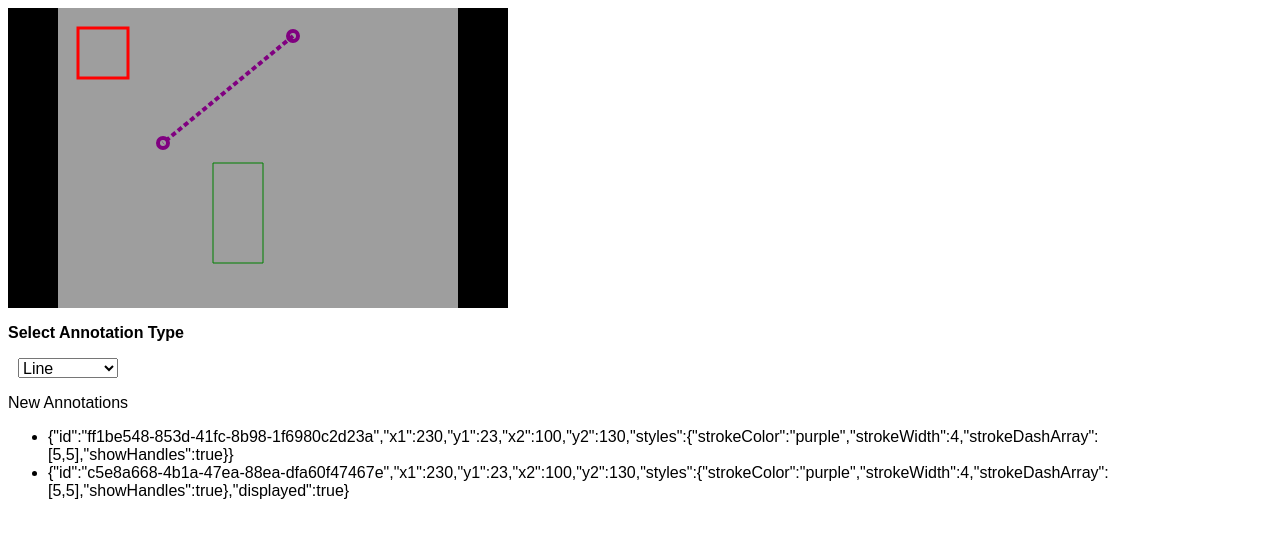
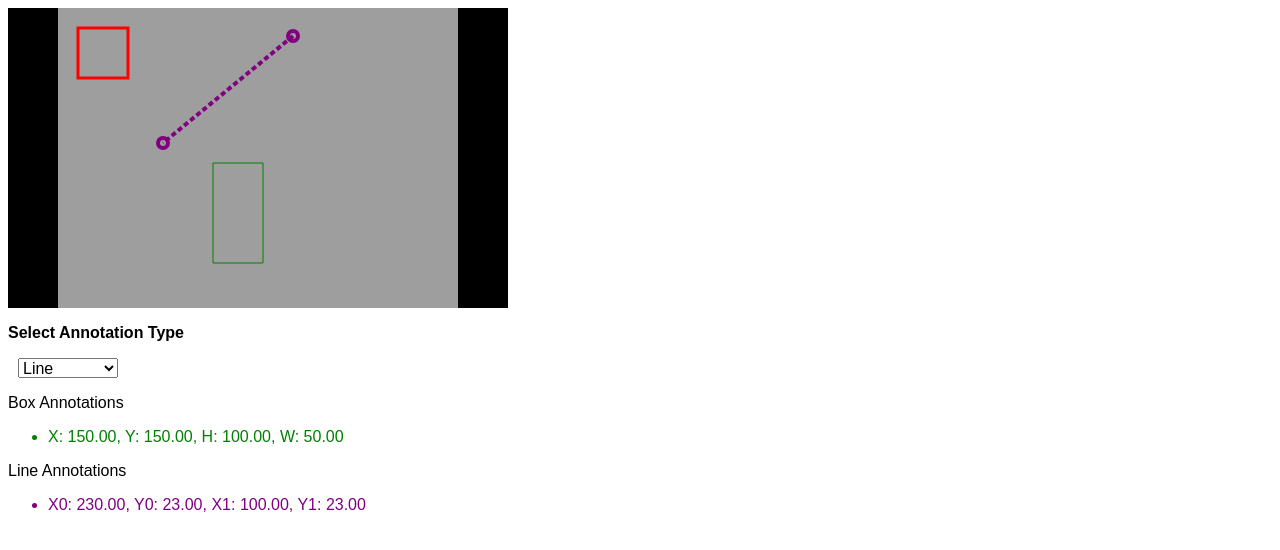
Before and after one commit to sharithg/image-annotator, a React (Vite) app: page / in a window 1280 px wide. Shown: the top 550 px of the page. Built offline with nearby package versions, Linux system fonts and the light colour scheme.

Commit message:
update demo

```diff
--- a/src/App.css
+++ b/src/App.css
@@ -1,6 +1,5 @@
 html * {
   font-size: 1em !important;
-  color: #000 !important;
   font-family: Arial !important;
 }
 
--- a/src/App.tsx
+++ b/src/App.tsx
@@ -47,9 +47,10 @@ const lineCoordinates = [
 
 function App() {
   const [drawType, setDrawType] = useState("line");
-  const [boundingBoxAnnotations, setBoundingBoxAnnotations] =
-    useState(bbCoordinates);
-  const [lineAnnotations, setLineAnnotations] = useState(lineCoordinates);
+  const [boundingBoxAnnotations, setBoundingBoxAnnotations] = useState<any[]>(
+    []
+  );
+  const [lineAnnotations, setLineAnnotations] = useState<any[]>([]);
 
   const handleAnnotationDraw = (
     currentAnnotationState: AnnotationsStateInternal,
@@ -58,24 +59,11 @@ function App() {
     if (newAnnotation.boundingBoxCoordinate) {
       setBoundingBoxAnnotations([
         ...boundingBoxAnnotations,
-        {
-          ...newAnnotation.boundingBoxCoordinate,
-          id: uuidv4(),
-          styles: {
-            strokeColor: "red",
-            strokeWidth: 10,
-          },
-        },
+        newAnnotation.boundingBoxCoordinate,
       ]);
     }
     if (newAnnotation.lineCoordinate) {
-      setLineAnnotations([
-        ...lineAnnotations,
-        {
-          ...newAnnotation.lineCoordinate,
-          id: uuidv4(),
-        },
-      ]);
+      setLineAnnotations([...lineAnnotations, newAnnotation.lineCoordinate]);
     }
   };
 
@@ -114,10 +102,28 @@ function App() {
         </div>
       </div>
       <div>
-        <p>New Annotations</p>
+        <p>Box Annotations</p>
+        <ul>
+          {boundingBoxAnnotations.map((annotation) => (
+            <li
+              style={{ color: annotation.styles.strokeColor }}
+              key={annotation.id}
+            >
+              X: {annotation.x.toFixed(2)}, Y: {annotation.y.toFixed(2)}, H:{" "}
+              {annotation.height.toFixed(2)}, W: {annotation.width.toFixed(2)}
+            </li>
+          ))}
+        </ul>
+        <p>Line Annotations</p>
         <ul>
           {lineAnnotations.map((annotation) => (
-            <li key={annotation.id}>{JSON.stringify(annotation)}</li>
+            <li
+              style={{ color: annotation.styles.strokeColor }}
+              key={annotation.id}
+            >
+              X0: {annotation.x1.toFixed(2)}, Y0: {annotation.y1.toFixed(2)},
+              X1: {annotation.x2.toFixed(2)}, Y1: {annotation.y1.toFixed(2)}
+            </li>
           ))}
         </ul>
       </div>
--- a/src/lib/AnnotationImage.tsx
+++ b/src/lib/AnnotationImage.tsx
@@ -59,8 +59,6 @@ const AnnotationImage: React.FC<AnnotationImageProps> = ({
     defaultLineStyles,
     userAnnotationState,
   } = useAnnotations();
-
-  console.log(userAnnotationState);
 
   const userAnnotations = validateAnnotations(
     annotations,
@@ -165,6 +163,7 @@ const AnnotationImage: React.FC<AnnotationImageProps> = ({
           offsets,
           styles: defaultLineStyles,
           id: uuidv4(),
+          onAnnotationDraw,
         },
       });
     }
@@ -199,6 +198,7 @@ const AnnotationImage: React.FC<AnnotationImageProps> = ({
         offsets,
         styles: defaultBoundingBoxStyles,
         id: uuidv4(),
+        onAnnotationDraw,
       },
     });
   };
--- a/src/lib/utils/line.ts
+++ b/src/lib/utils/line.ts
@@ -94,8 +94,6 @@ export const getOffsetToCenterOfLine = (
     yOperator = "+";
   }
 
-  console.log(xOperator, yOperator);
-
   return {
     x1: operators[xOperator](
       coordinates.x1 + offset.dx,
```
